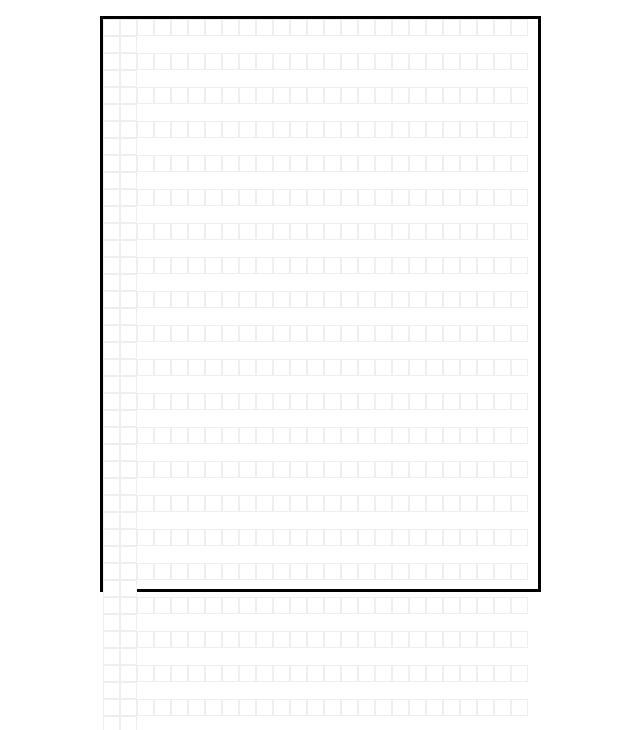
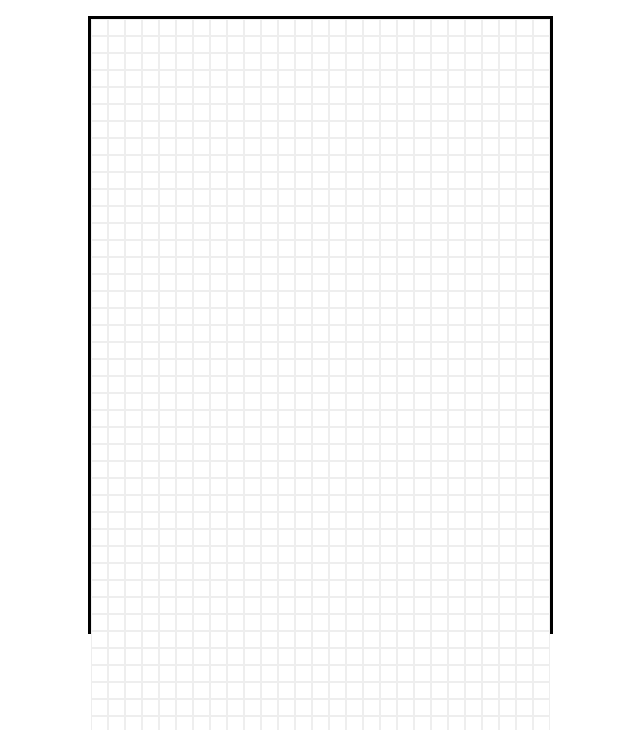
Before and after one commit to kchen21/SpaceInvadersAnnoDOMani, a website built with webpack: page index.html in a window 1280 px wide. Shown: the part 60-790 px from the top of the page, without its empty margins (320-960 px from the left). Built offline with Linux system fonts and the light colour scheme.

Commit message:
Update CSS

```diff
--- a/css/space_invaders.css
+++ b/css/space_invaders.css
@@ -5,8 +5,8 @@ body {
 }
 
 figure {
-  width: 435px;
-  height: 570px;
+  width: 459px;
+  height: 612px;
   margin: 0 auto;
   border: 3px solid black;
 }
--- a/src/space_invaders_view.js
+++ b/src/space_invaders_view.js
@@ -42,7 +42,6 @@ class SpaceInvadersView {
     this.game.markAlienShipsOnBoard();
     this.game.markMissilesOnBoard();
     this.renderBoard();
-    debugger
     this.game.moveAlienShipsLR();
     this.game.moveMissiles();
     this.game.resolveMissileCollisions();
```
Also changed, not shown: dist/space_invaders.js, 1 other file.
